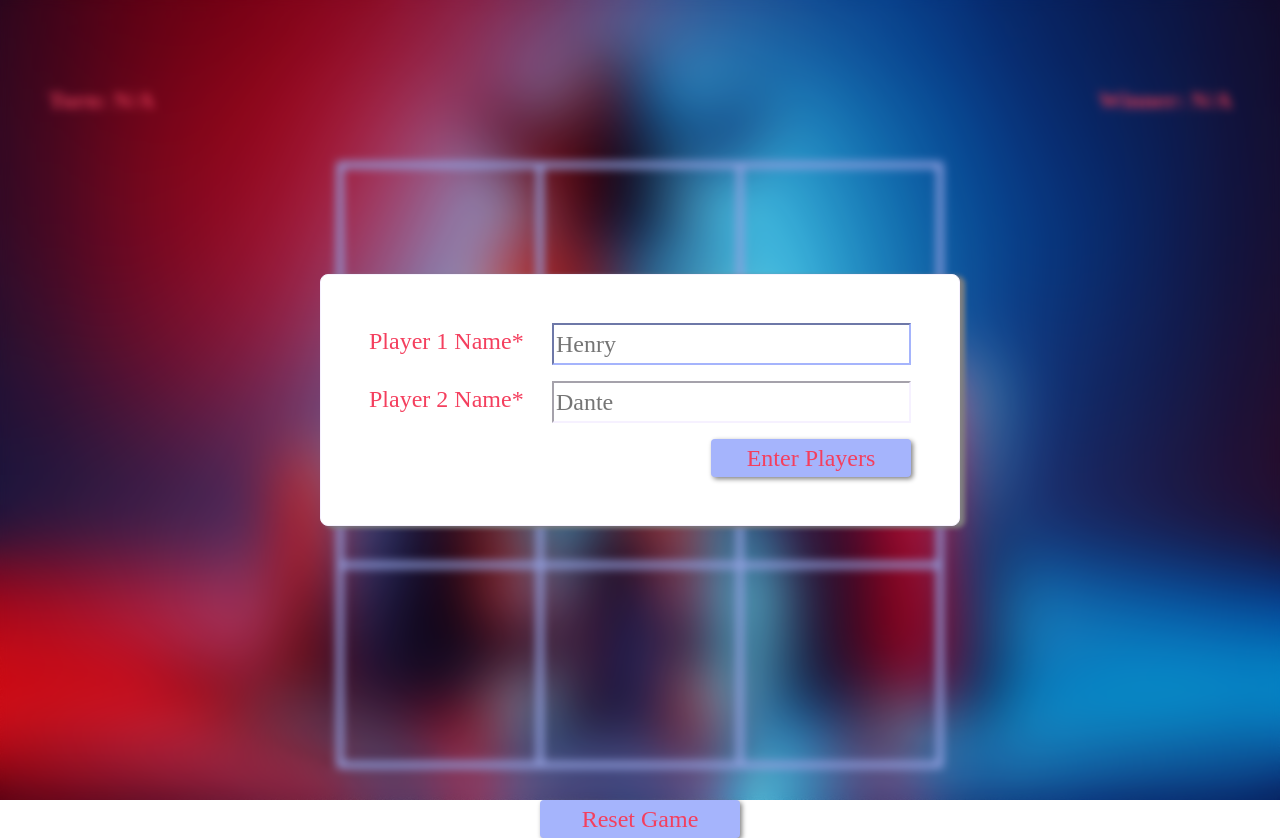
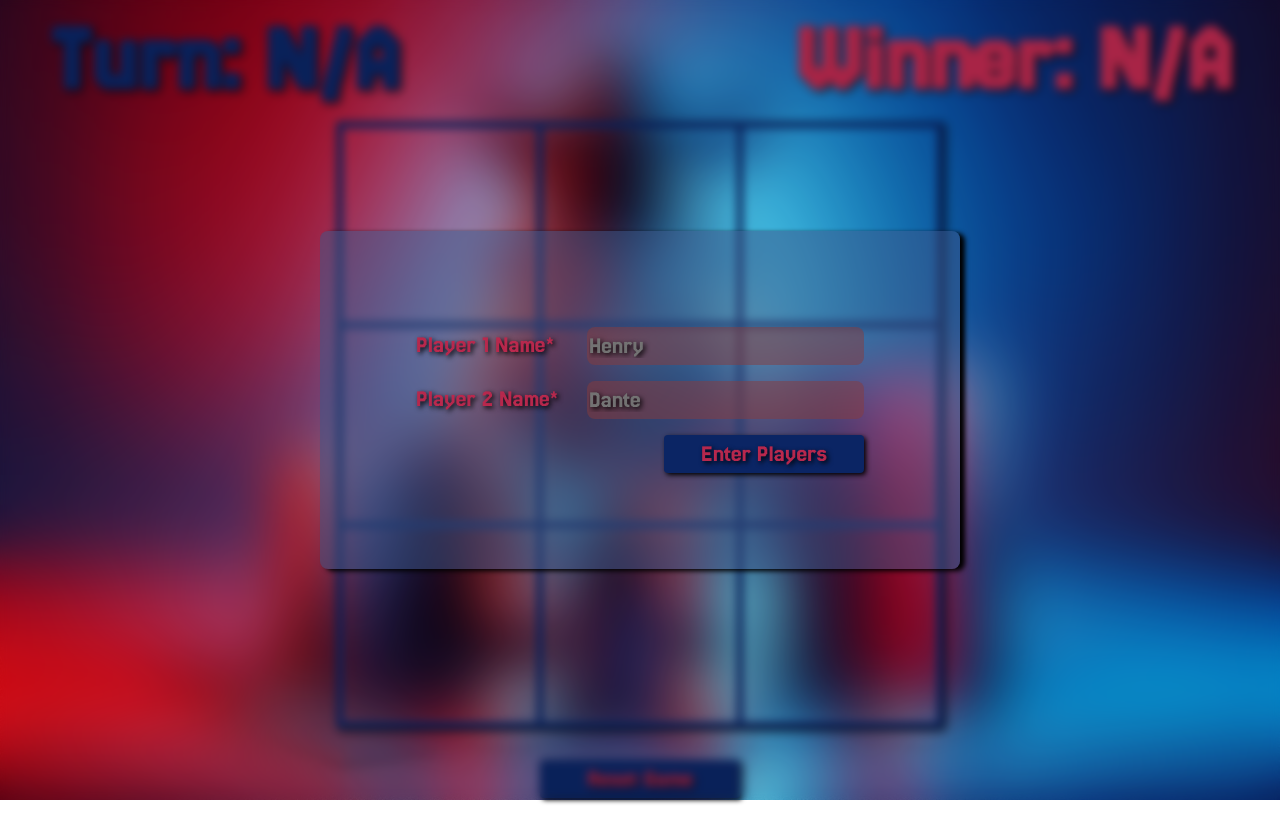
Before and after one commit to mgkdante/TicTacToe, a plain HTML site: page index.html in a window 1280 px wide. After the commit the page ends 800 px from the top, so only its background shows below. Drawn offline with Linux system fonts and the light colour scheme.

Commit message:
Added a little more styles

```diff
--- a/style.css
+++ b/style.css
@@ -1,3 +1,8 @@
+@font-face {
+    font-family: jersey25;
+    src: url("Jersey25-Regular.ttf");
+}
+
 /*
   1. Use a more-intuitive box-sizing model.
 */
@@ -52,18 +57,21 @@ p, h1, h2, h3, h4, h5, h6 {
 }
 
 :root {
-    --primary-color: #f43f5e;
-    --secondary-color: #a5b4fc;
+    --primary-color: #bb294e;
+    --secondary-color: #0b2564;
     --tertiary-color: #f6f1ff;
     --cell-size: 200px;
 }
 
 * {
     color: var(--primary-color);
+    text-shadow: 2px 2px 5px black;
 }
 
 body {
+    font-family: jersey25, -apple-system, BlinkMacSystemFont, "Segoe UI", Roboto, Helvetica, Arial, sans-serif, "Apple Color Emoji", "Segoe UI Emoji", "Segoe UI Symbol";
     background: url("bg.jpeg") no-repeat center/cover;
+    font-size: 4rem;
 }
 
 /*Working styles*/
@@ -77,8 +85,12 @@ header {
     flex-direction: row;
     justify-content: space-between;
     padding: 3rem;
-    height: 25vh;
+    height: 15vh;
     align-items: center;
+}
+
+header > h2:first-of-type, #player-turn{
+    color: var(--secondary-color);
 }
 
 main {
@@ -86,7 +98,7 @@ main {
     flex-direction: column;
     justify-content: center;
     align-items: center;
-    height: 75vh;
+    height: 85vh;
     gap: 2rem;
 }
 
@@ -96,7 +108,7 @@ button {
     border-radius: 4px;
     font-size: 1.5rem;
     width: 200px;
-    box-shadow: 2px 2px 5px grey;
+    box-shadow: 2px 2px 5px black;
     cursor: pointer;
 }
 
@@ -111,6 +123,7 @@ button {
     display: grid;
     grid-template-rows: repeat(3, var(--cell-size));
     border: var(--secondary-color) 3px solid;
+    box-shadow: 2px 2px 5px black;
 }
 
 .board-row {
@@ -132,9 +145,10 @@ button {
     left: 50%;
     top: 50%;
     transform: translate(-50%, -50%);
-    border: var(--tertiary-color) 1px solid;
+    border: none;
+    background: rgba(61, 87, 135, 0.5);
     border-radius: 8px;
-    box-shadow: 5px 2px 5px grey;
+    box-shadow: 5px 2px 5px black;
 }
 
 #form-dialog::backdrop {
@@ -172,6 +186,9 @@ form {
     float: right;
     font-size: 1.5rem;
     width: 90%;
+    background: rgba(135, 61, 61, 0.5);
+    border: none;
+    border-radius: 8px;
 }
 
 input:user-invalid {
```
Also changed, not shown: Jersey25-Regular.ttf (added).
